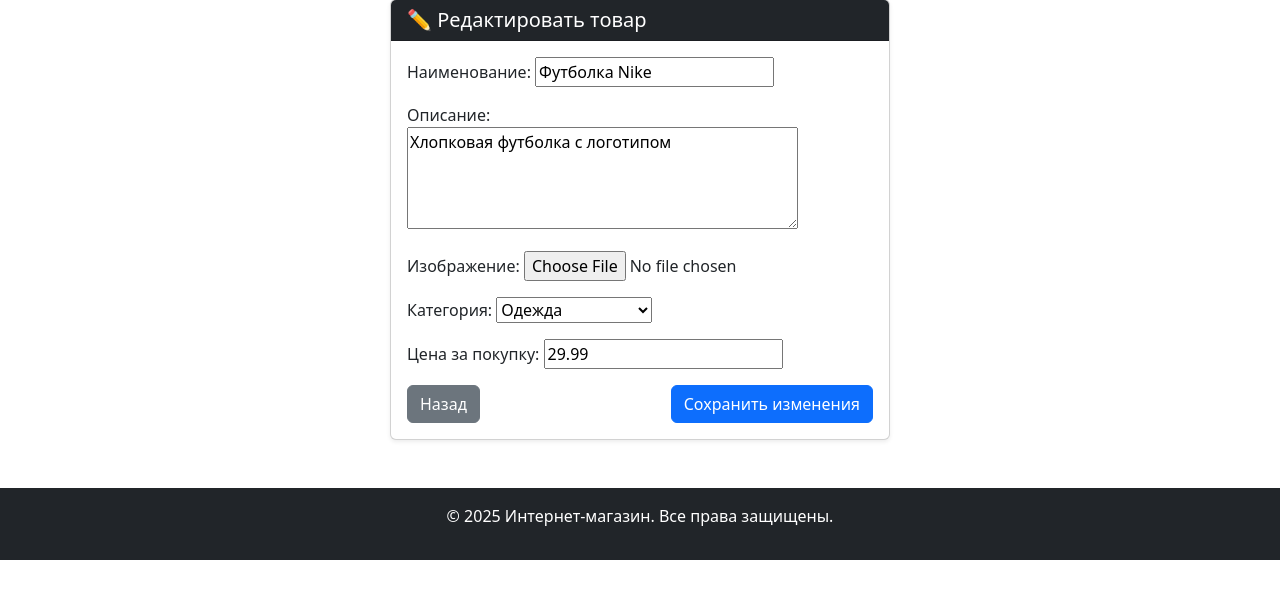
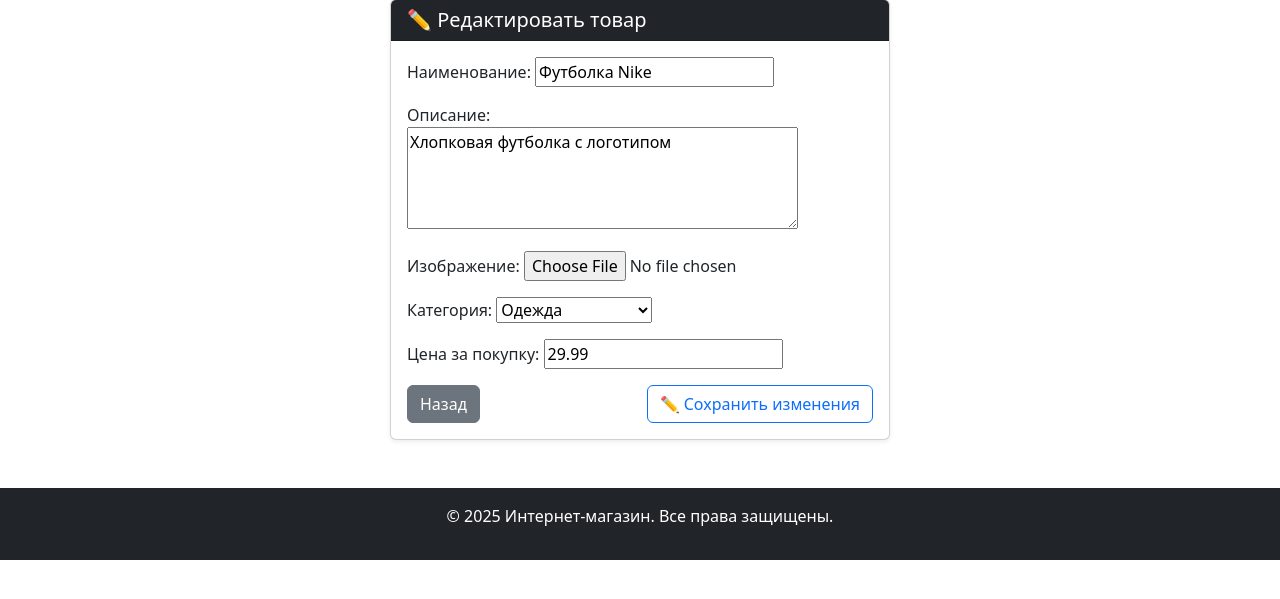
Before and after one commit to cardinal3300/Django_shop_project, a Django app: page /product/3/update/ in a window 1280 px wide. Shown: the part 81-680 px from the top of the page. Run offline with Django 5.2, Linux system fonts and the light colour scheme; the visitor is signed in with stand-in values (Sample User, id 1); data comes from the database, SQL or seed files in the repository.

Commit message:
небольшие изминения с кнопками в шаблонах

```diff
--- a/catalog/templates/catalog/product_detail.html
+++ b/catalog/templates/catalog/product_detail.html
@@ -3,7 +3,7 @@
 {% block title %}{{ product.name }}{% endblock %}
 
 {% block content %}
-<div class="card shadow-sm" style="max-width: 500px;">
+<div class="card shadow-sm mx-auto" style="max-width: 500px;">
     {% if product.image %}
     <img src="{{ product.image.url }}" class="card-img-top" alt="{{ product.name }}">
     {% endif %}
--- a/catalog/templates/catalog/product_form.html
+++ b/catalog/templates/catalog/product_form.html
@@ -20,11 +20,11 @@
 
             <div class="d-flex justify-content-between mt-3">
                 <a href="{% url 'catalog:home' %}" class="btn btn-secondary">Назад</a>
-                <button type="submit" class="btn btn-primary">
+                <button type="submit" class="btn btn-outline-primary">
                     {% if view.object %}
-                        Сохранить изменения
+                        ✏️ Сохранить изменения
                     {% else %}
-                        Добавить товар
+                        ✏️ Добавить товар
                     {% endif %}
                 </button>
             </div>
```
